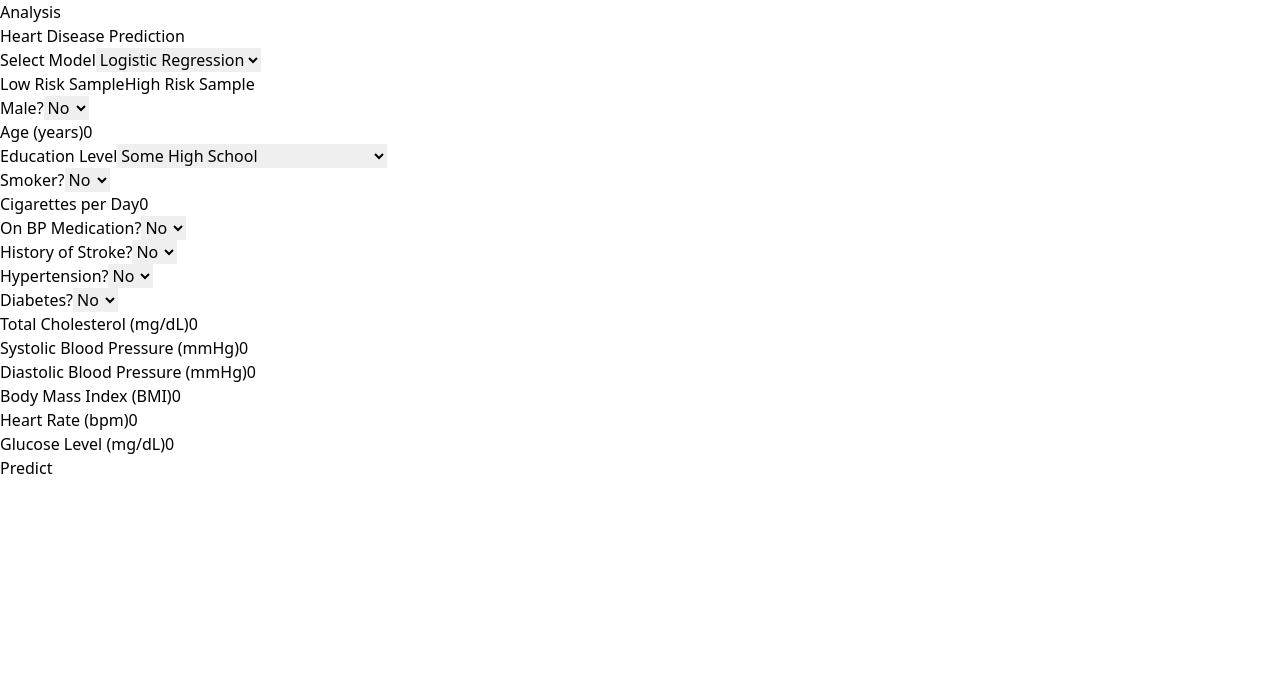
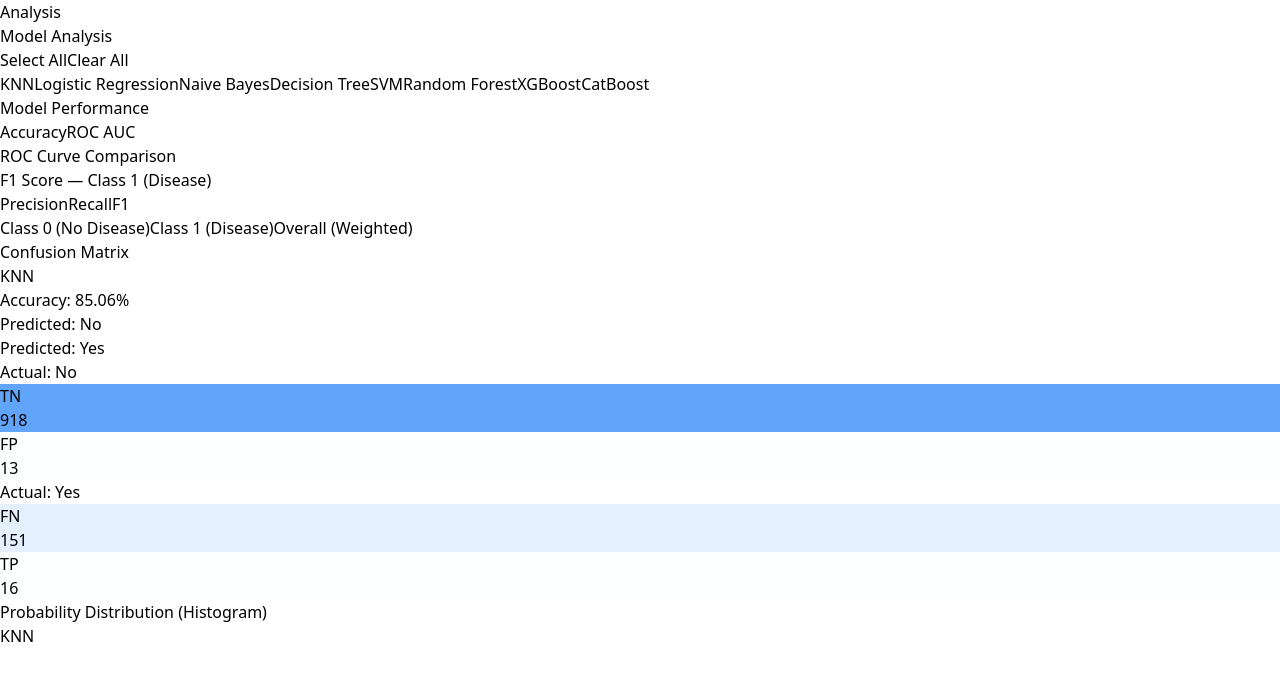
Before and after one commit to Sarthak-Pattnaik/Heart-Disease-Prediction, a React (Vite) app in the folder frontend/: page / in a window 1280 px wide. Shown: the top 680 px of the page. Built offline with nearby package versions, Linux system fonts and the light colour scheme.

Commit message:
updated homepage

```diff
--- a/frontend/src/Home.tsx
+++ b/frontend/src/Analysis.tsx
@@ -12,7 +12,6 @@ const models = [
     { key: "catboost", label: "CatBoost" },
 ];
 
-// ✅ Feature names (order MUST match training data)
 const featureNames = [
     "male",
     "age",
@@ -65,7 +64,7 @@ const educationOptions = [
     { value: 4, label: "College Graduate or Higher" },
 ];
 
-export default function Home() {
+export default function Analysis() {
     const [selectedModel, setSelectedModel] = useState("logistic");
     const [features, setFeatures] = useState<number[]>(
         Array(featureNames.length).fill(0)
--- a/frontend/src/App.tsx
+++ b/frontend/src/App.tsx
@@ -1,20 +1,19 @@
 import { useEffect } from "react";
 import { BrowserRouter, Routes, Route } from "react-router-dom";
-import Home from "./Home";
+import Analysis from "./Analysis";
 import Dashboard from "./Dashboard";
 import wakeUpServer from "./utils/ping";
 
 function App() {
   useEffect(() => {
-    // This fires immediately when the user visits ANY route
     wakeUpServer();
   }, []);
 
   return (
     <BrowserRouter>
       <Routes>
-        <Route path="/" element={<Home />} />
-        <Route path="/dashboard" element={<Dashboard />} />
+        <Route path="/" element={<Dashboard />} />
+        <Route path="/analysis" element={<Analysis />} />
       </Routes>
     </BrowserRouter>
   );
```
Also changed, not shown: 1 other file (tests, documents, lock files or other folders).
